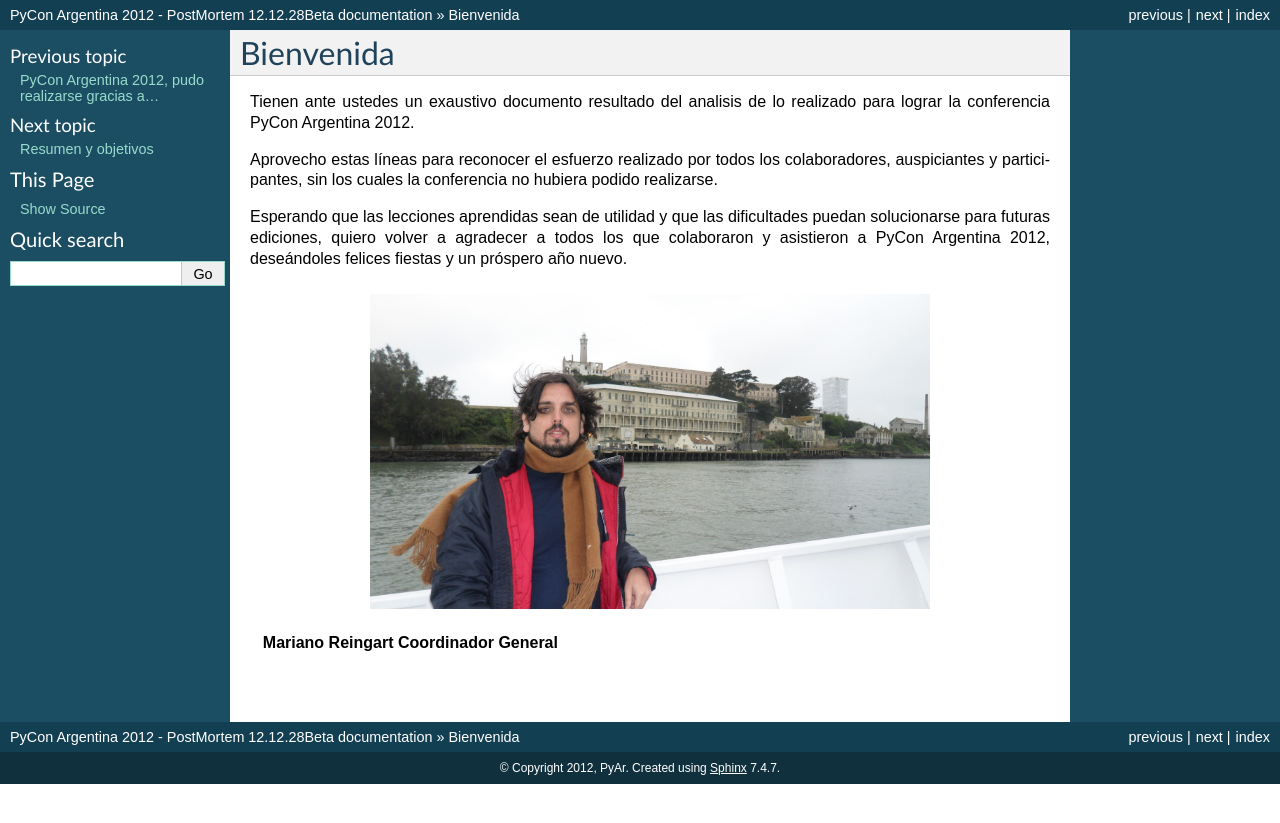
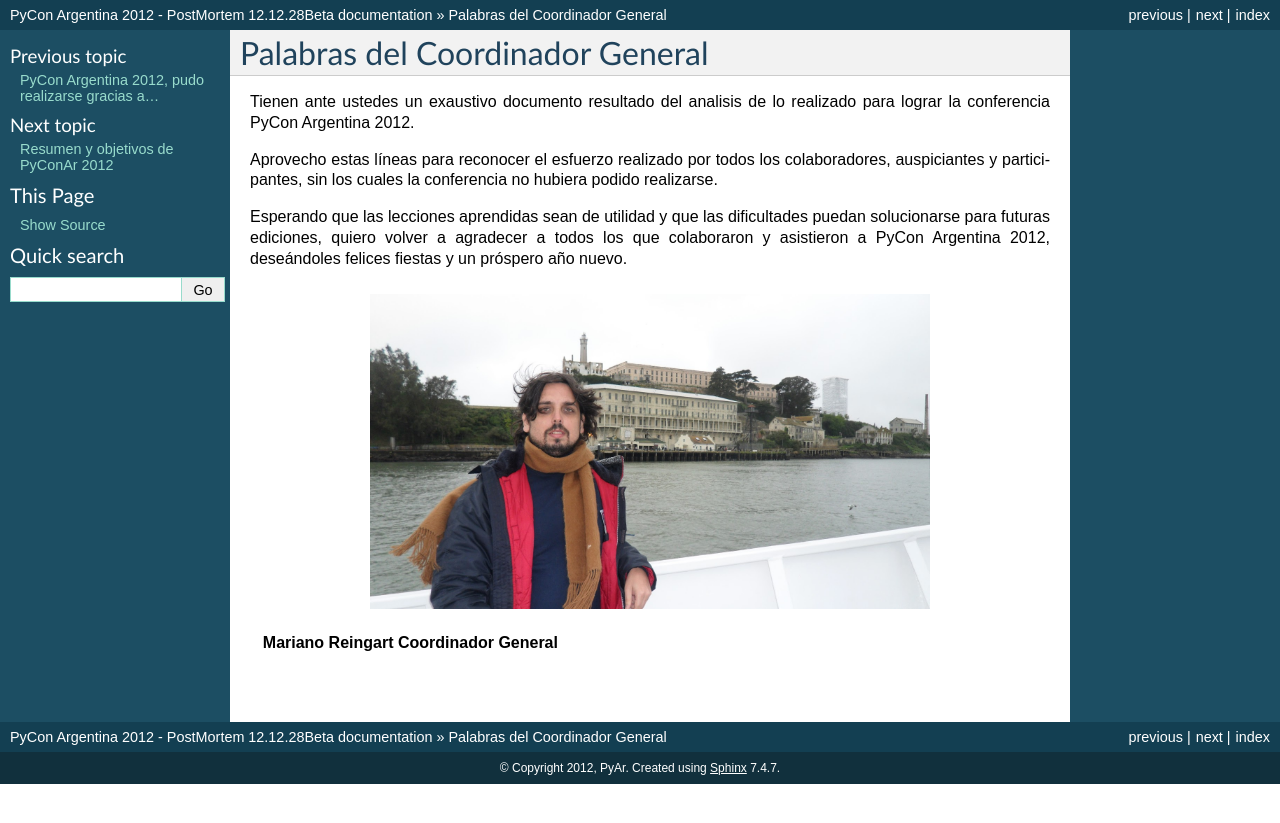
Before and after one commit to leliel12/pyconar20012_postmortem, a Sphinx documentation site: the page built from postmortem/source/intro.rst, in a window 1280 px wide. Shown: the top 823 px of the page. Built offline with Sphinx 7.4.7, drawn with Linux system fonts in a browser that asks for light colours.

Commit message:
fixed titles

```diff
--- a/postmortem/source/about.rst
+++ b/postmortem/source/about.rst
@@ -27,8 +27,8 @@ Referencias
 - Free software and education - Fighting the digital divide: http://www.downes.ca/presentation/247
 
 
-Objetivo y estructura
----------------------
+Objetivo y estructura de este documento
+---------------------------------------
 
 Este documento se deja como referencia a la posteridad para futuros
 organizadores de PyCons
--- a/postmortem/source/intro.rst
+++ b/postmortem/source/intro.rst
@@ -1,6 +1,6 @@
-==========
-Bienvenida
-==========
+================================
+Palabras del Coordinador General
+================================
 
 Tienen ante ustedes un exaustivo documento resultado del analisis de lo
 realizado para lograr la conferencia PyCon Argentina 2012.
--- a/postmortem/source/objetivos.rst
+++ b/postmortem/source/objetivos.rst
@@ -1,6 +1,6 @@
-===================
-Resumen y objetivos
-===================
+===================================
+Resumen y objetivos de PyConAr 2012
+===================================
 
 :Autor: Juan B Cabral.
 :Email: jbc.develop@gmail.com
```
